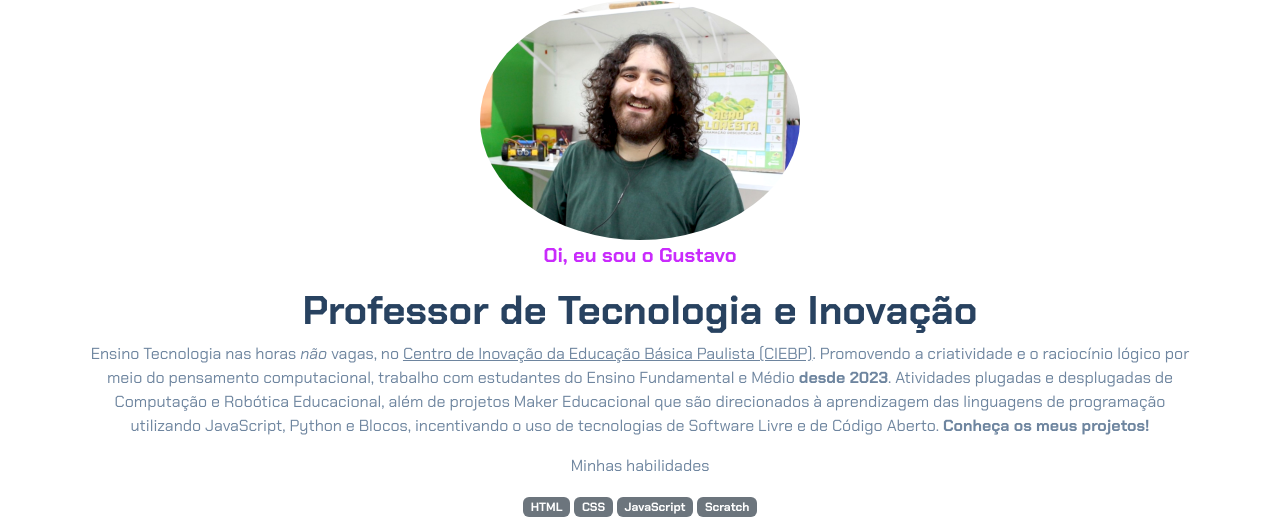
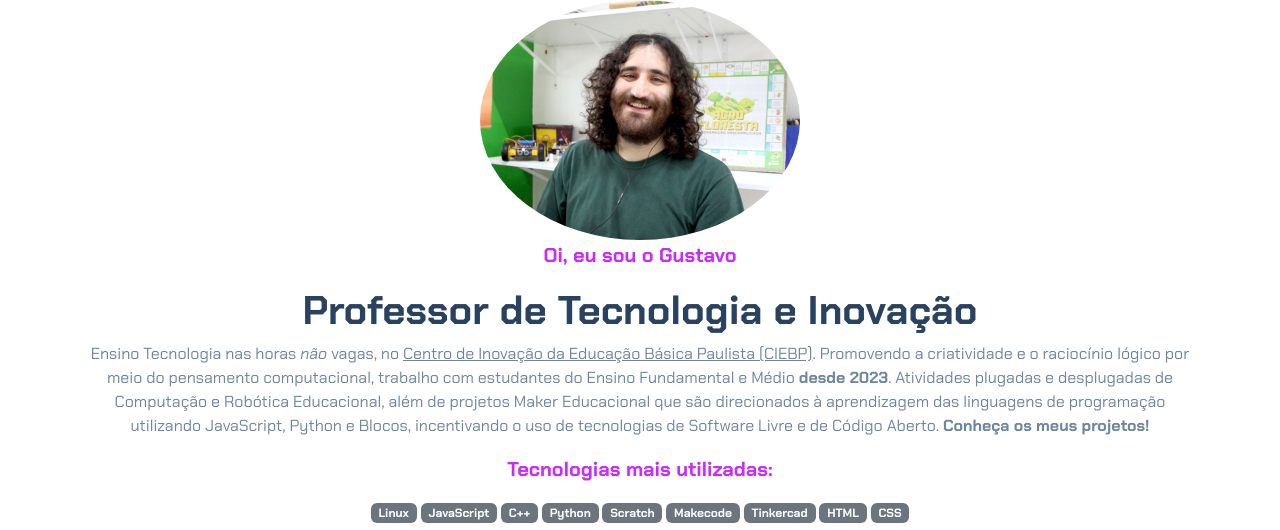
Before and after one commit to profgstv/portifolio, a plain HTML site: page index.html in a window 1280 px wide. Shown: the top 530 px of the page. Drawn offline with nearby package versions, Linux system fonts and the light colour scheme.

Commit message:
Atualização das tecnologias utilizadas

```diff
--- a/index.html
+++ b/index.html
@@ -15,12 +15,17 @@
         <p class="lead">Oi, eu sou o Gustavo</p>
         <h1>Professor de Tecnologia e Inovação</h1>
         <p>Ensino Tecnologia nas horas <i>não</i> vagas, no <a href="https://centrodeinovacao.educacao.sp.gov.br/">Centro de Inovação da Educação Básica Paulista (CIEBP)</a>. Promovendo a criatividade e o raciocínio lógico por meio do pensamento computacional, trabalho com estudantes do Ensino Fundamental e Médio <b>desde 2023</b>. Atividades plugadas e desplugadas de Computação e Robótica Educacional, além de projetos Maker Educacional que são direcionados à aprendizagem das linguagens de programação utilizando JavaScript, Python e Blocos, incentivando o uso de tecnologias de Software Livre e de Código Aberto. <b>Conheça os meus projetos!</b></p>
-        <p>Minhas habilidades</p>
+        <p class="lead">Tecnologias mais utilizadas:</p>
         <div>
+            <p class="badge bg-secondary">Linux</p>
+            <p class="badge bg-secondary">JavaScript</p>
+            <p class="badge bg-secondary">C++</p>
+            <p class="badge bg-secondary">Python</p>
+            <p class="badge bg-secondary">Scratch</p>
+            <p class="badge bg-secondary">Makecode</p>
+            <p class="badge bg-secondary">Tinkercad</p>
             <p class="badge bg-secondary">HTML</p>
             <p class="badge bg-secondary">CSS</p>
-            <p class="badge bg-secondary">JavaScript</p>
-            <p class="badge bg-secondary">Scratch</p>
         </div>
     </header>
     <main class="container">
```
